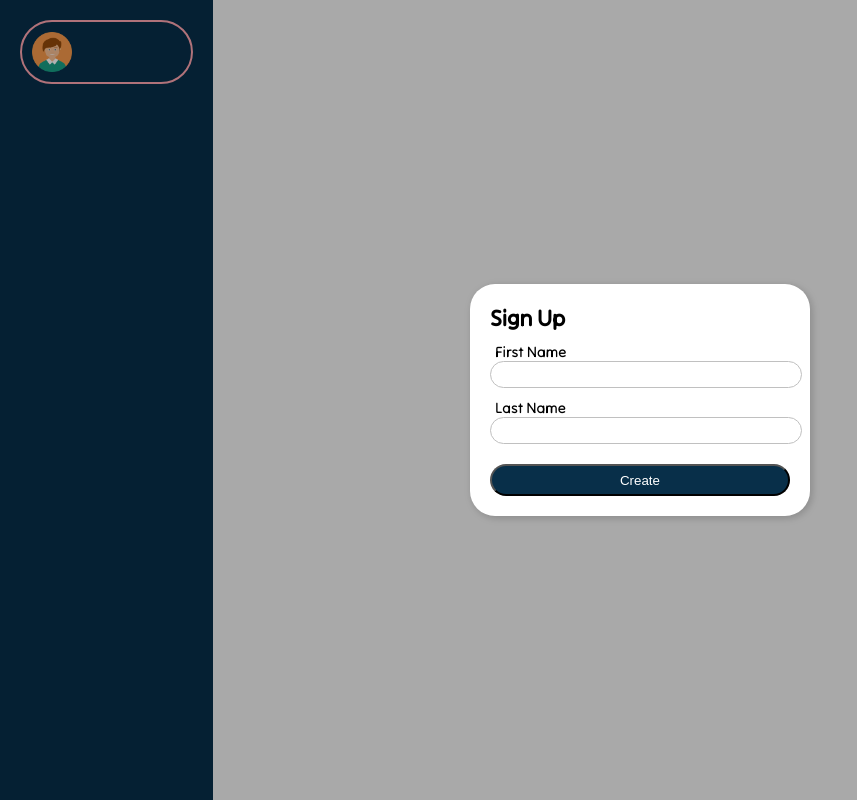
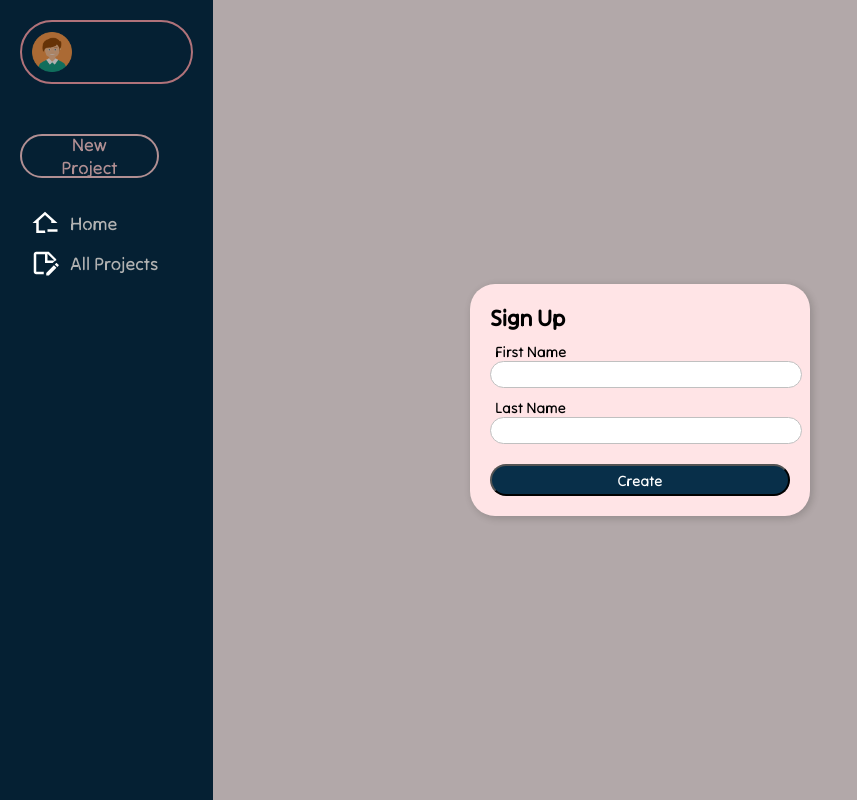
Before and after one commit to PratsJain/Karya-Khata, a website built with webpack: page src/index.html in a window 1280 px wide. Shown: the whole page, without its empty margins (0-857 px from the left). Built offline with nearby package versions, Linux system fonts and the light colour scheme.

Commit message:
sidebar project rendering

```diff
--- a/src/frontend.js
+++ b/src/frontend.js
@@ -1,3 +1,6 @@
+import homeIcon from './assets/home-minus-outline.svg';
+import projectIcon from './assets/note-edit-outline.svg';
+
 export default function frontend() {
 
     document.querySelector(".backdrop").addEventListener("click", () => {
@@ -27,11 +30,33 @@ export default function frontend() {
             document.querySelector(".user-name").textContent = uname;
             const ncard = document.querySelector(".name-card");
             // ncard.classList.remove("sidebar-anim");
-            ncard.classList.add("sidebar-anim");
+            // ncard.classList.add("sidebar-anim");
         }
         catch (error) {
             console.log("No such element");
         }
+    };
+
+    const renderProjectName = (pname, cls, pid = null, icon = null) => {
+        const sidebar = document.querySelector(".sidebar");
+        const pro_items = document.querySelector('.user-projects');
+        const swidget = document.createElement("div");
+        swidget.classList.add("sidebar-widget");
+        swidget.classList.add(cls);
+        swidget.classList.add("sidebar-anim");
+        if (pid) {
+            swidget.setAttribute("proID", pid);
+        }
+        if (icon) {
+            const widicon = new Image();
+            widicon.src = icon;
+            widicon.classList.add("icon");
+            swidget.appendChild(widicon);
+        }
+        const widContent = document.createElement("p");
+        widContent.textContent = pname;
+        swidget.appendChild(widContent);
+        pro_items.appendChild(swidget);
     };
     const renderSidebar = (user, pic) => {
         const uname = user.getName();
@@ -47,7 +72,21 @@ export default function frontend() {
         ncard.appendChild(propic);
         ncard.appendChild(nameDiv);
         ncard.addEventListener('click', loginForm);
-        document.querySelector(".sidebar").appendChild(ncard);
+        const sidebar = document.querySelector(".sidebar");
+        sidebar.appendChild(ncard);
+        const createPro = document.createElement("button");
+        createPro.classList.add("create-pro");
+        createPro.classList.add("sidebar-anim");
+        createPro.textContent = "New Project";
+        sidebar.appendChild(createPro);
+        const pro_items = document.createElement("div");
+        pro_items.classList.add("user-projects");
+        sidebar.appendChild(pro_items);
+        renderProjectName("Home", "home-tile", null, homeIcon);
+        renderProjectName("All Projects", "all-projects-tile", null, projectIcon);
+        for (let project of user.getProjectAll()) {
+            renderProjectName(project.getTitle(), "project-tile", project.getId(), projectIcon);
+        }
     };
     return { fav_icon, loginForm, renderSidebar, updateName };
 }
--- a/src/style.css
+++ b/src/style.css
@@ -3,13 +3,11 @@
     src: url('./assets/font.ttf') format('truetype');
 }
 :root {
-    --bkg-color: white;
     --font-size-1: 20px;
     --font-size-2: 18px;
     --font-size-3: 15px;
     --sidebar-bkc: #082f49;
     --container-level-padding: 20px;
-    --board-bkc: rgb(243, 243, 243);
     --backdrop-col: black;
     --button-border-radius: 30px;
     --input-border-radius: 30px;
@@ -27,6 +25,8 @@
     --peach-col-6: #f43f5e;
     --peach-col-7: #e11d48;
     --peach-col-8: #be123c;
+    --bkg-color: var(--peach-col-2);
+    --board-bkc: var(--peach-col-1);
 }
 
 * {
@@ -113,6 +113,7 @@ input:focus {
 
 button {
     appearance: none;
+    font: inherit;
     width: 100%;
     height: 2rem;
     margin-top: 20px;
@@ -123,6 +124,9 @@ button {
     box-shadow: none;
 }
 
+button:hover {
+    cursor: pointer;
+}
 
 .backdrop.show {
     opacity: 30%;
@@ -155,13 +159,14 @@ button {
 
 .sidebar {
     background-color: var(--sidebar-bkc);
+    color: var(--sidebar-font-color);
     padding: var(--container-level-padding);
+    display: flex;
+    flex-direction: column;
+    gap: 30px;
+    /* align-items: center; */
 }
 
-.mainboard {
-    padding: var(--container-level-padding);
-    background-color: var(--board-bkc);
-}
 
 .user-image {
     height: 40px;
@@ -170,7 +175,6 @@ button {
 
 .name-card {
     display: flex;
-    color: var(--sidebar-font-color);
     cursor: pointer;
     gap: 20px;
     align-items: center;
@@ -181,7 +185,8 @@ button {
 }
 
 .name-card:hover {
-    border: 2px solid var(--peach-col-1);
+    border: 2px solid var(--peach-col-5);
+    color: var(--peach-col-5);
 }
 
 
@@ -198,3 +203,47 @@ button {
         transform: translateX(0);
     }
 }
+
+.create-pro {
+    width: 80%;
+    padding: 20px;
+    box-sizing: border-box;
+    font-size: var(--font-size-2);
+    border-radius: var(--button-border-radius);
+    border: 2px solid var(--peach-col-3);
+    color: var(--peach-col-3);
+    display: flex;
+    justify-content: center;
+    align-items: center;
+}
+.user-projects {
+    display: grid;
+    grid-template-columns: 30px auto;
+    grid-template-rows: repeat(auto-fill, 30px);
+    padding-left: 10px;
+    font-size: var(--font-size-2);
+    gap: 10px;
+}
+
+.sidebar-widget {
+    grid-column: 1 / 3;
+    display: grid;
+    grid-template-columns: subgrid;
+    align-items:center;
+    transition: transform 300ms ease-in-out;
+}
+
+.sidebar-widget:hover {
+    color: var(--peach-col-5);
+    cursor: pointer;
+    transform: translateX(10px);
+}
+.icon {
+    height: 30px;
+    width: 30px;
+    filter: invert(1);
+}
+.mainboard {
+    padding: var(--container-level-padding);
+    background-color: var(--board-bkc);
+}
```
Also changed, not shown: dist/c846b91bc57c7f0f2387.svg (added), dist/ef8e3a2e0c7275ede1c4.svg (added), dist/index.bundle.js, src/assets/home-minus-outline.svg (added), src/assets/note-edit-outline.svg (added).
